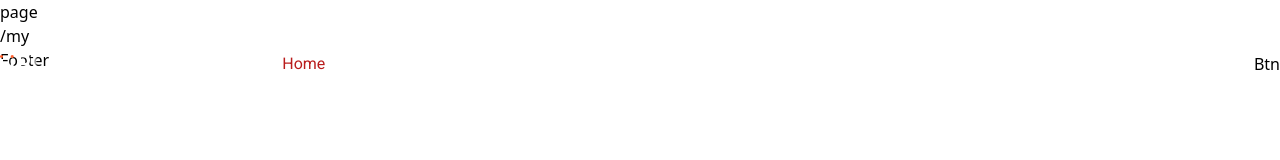
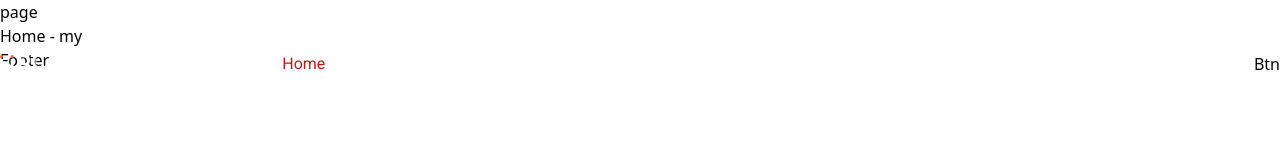
Before and after one commit to nexteraweb/upland, a Next.js app: page /my in a window 1280 px wide. Shown: the top 160 px of the page. Built offline with nearby package versions, Linux system fonts and the light colour scheme; a web font is replaced by a local one.

Commit message:
BreadCumb Change

```diff
--- a/app/component/layers/BreadCrumbs.jsx
+++ /dev/null
@@ -1,17 +0,0 @@
-import React from "react";
-
-const BreadCrumbs = () => {
-  return (
-    <div>
-      <h2 className="md:text-[49px] text-3xl text-[#262626] md:font-bold font-medium capitalize md:mb-[19px] mb-1">
-        {window.location.pathname.split("/")[1]} {window.location.pathname.split("/")[2]}
-      </h2>
-      <div className="flex items-center md:gap-1 gap-[2px] md:text-xs text-[9px] text-[#767676] capitalize">
-        <span>Home</span>
-        {window.location.pathname.split("/")[1]} {window.location.pathname.split("/")[2]}
-      </div>
-    </div>
-  );
-};
-
-export default BreadCrumbs;
--- a/app/component/layers/BreadCumb.jsx
+++ b/app/component/layers/BreadCumb.jsx
@@ -7,10 +7,7 @@ const BreadCumb = ({className,three}) => {
     const pathname = usePathname()
   return (
     <>  <div className={` ${className}`}>
-            {/* <h2 className='font-bold text-[3.06rem] leading-none text-[#262626] capitalize font-dm'>{window.location.pathname.split("/")[1]}</h2>
-            <p className='mt-3 font-normal text-xs text-[#767676] font-dm capitalize'>Home <MdKeyboardArrowRight className='inline-block'/>
-            {window.location.pathname.split("/")[1]}  <span className={`${three}`}><MdKeyboardArrowRight className='inline-block'/> {window.location.pathname.split("/")[2]}</span></p> */}
-            <p>{pathname}</p>
+            <p>Home - {pathname.split("/")[1]}</p>
         </div>
     </>
   )
```
